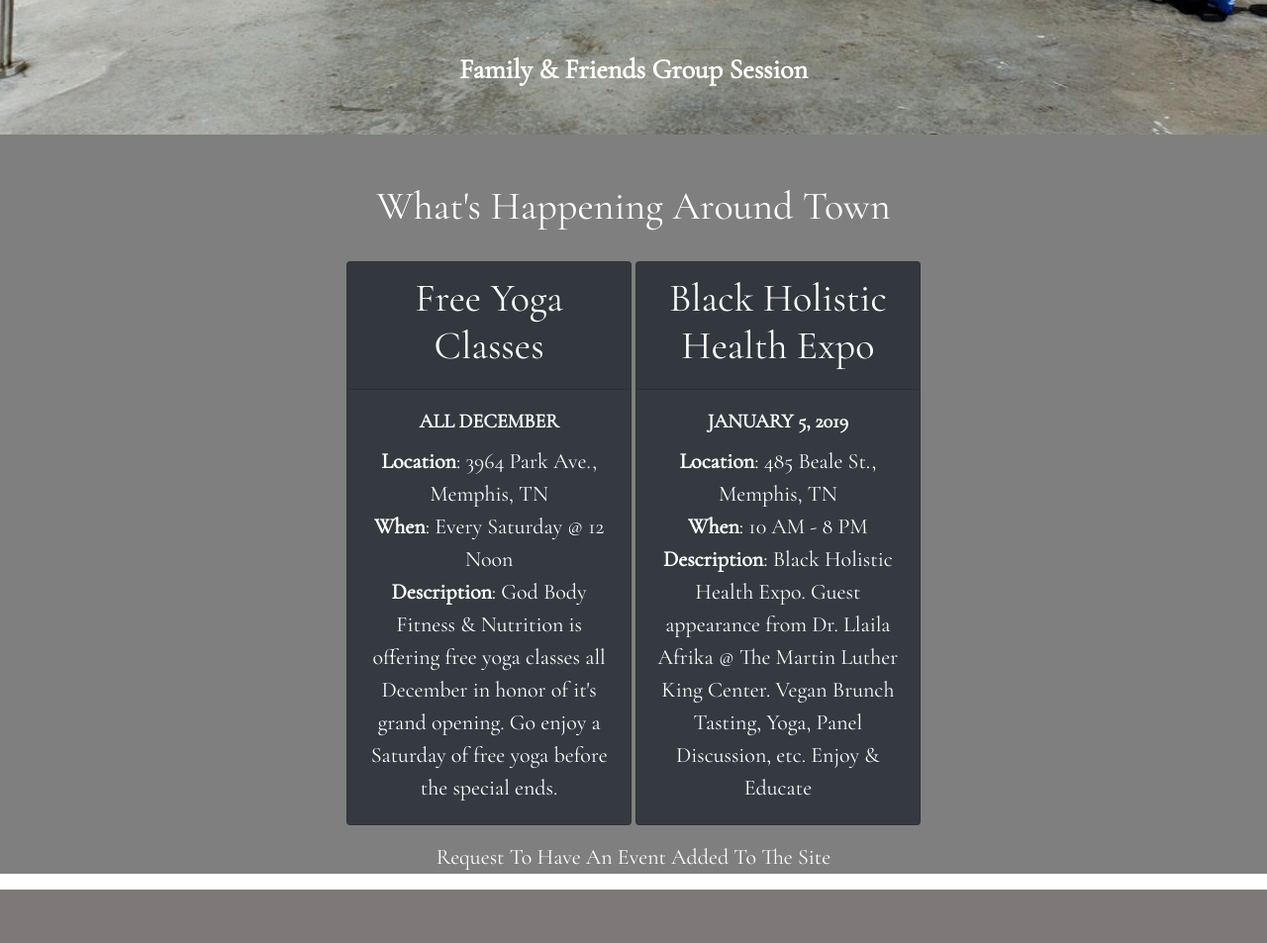
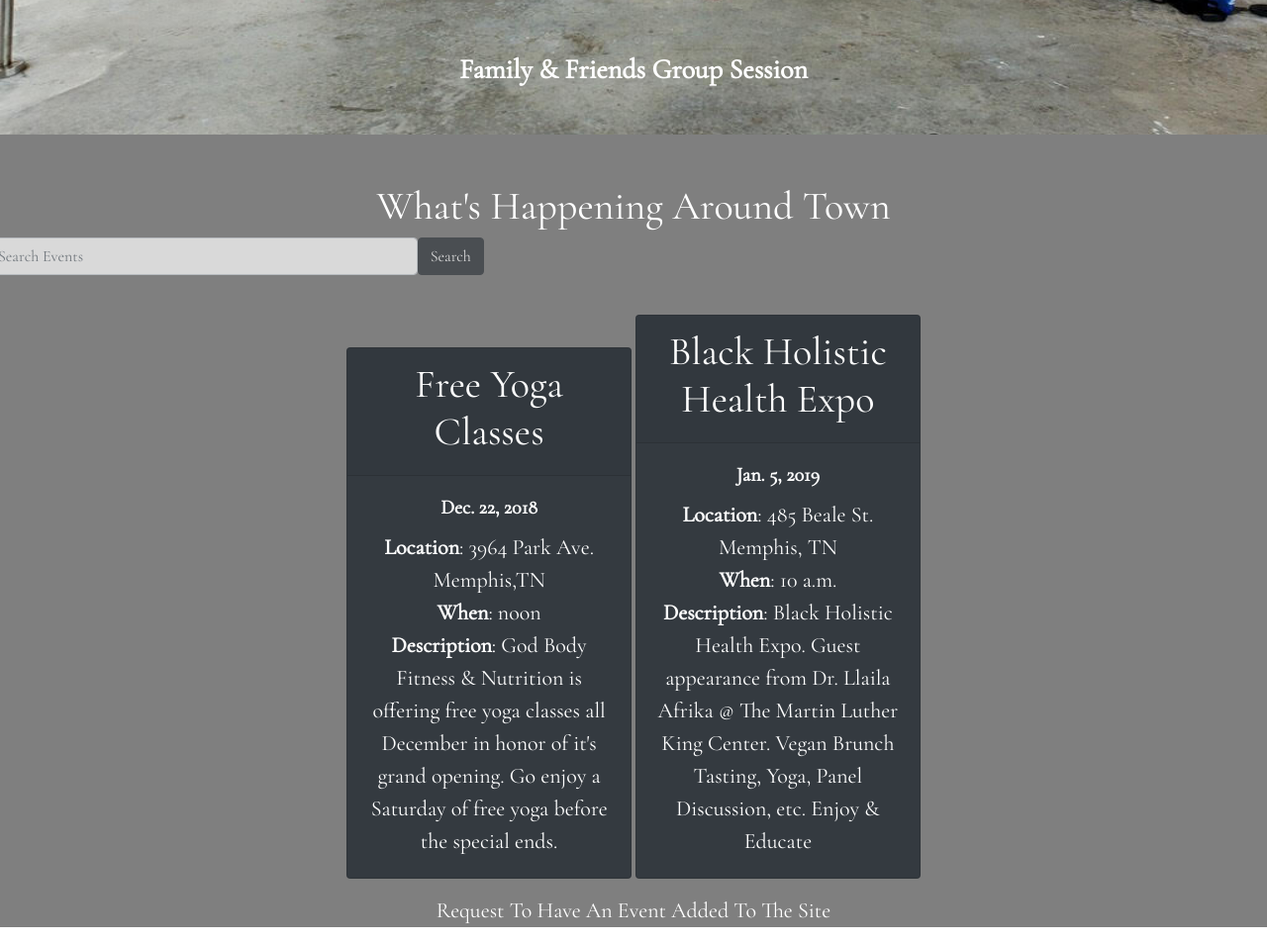
Before and after one commit to cmadisonne/passion-project, a Django app: page /community/ in a window 1280 px wide. Shown: the part 520-1473 px from the top of the page at 99% size. Before the commit the page ends 1419 px from the top, so only its background shows below. Run offline with Django 3.2, Linux system fonts and the light colour scheme; data comes from the database, SQL or seed files in the repository; some libraries are stand-ins or nearby versions.

Commit message:
InProgress

```diff
--- a/Yoga/YogaApp/static/css/YogaApp.css
+++ b/Yoga/YogaApp/static/css/YogaApp.css
@@ -53,14 +53,24 @@ hr{
     height: 600px;
 }
 
+#search{
+    color: white;
+}
+
+.form-control{
+}
+
 #events{
     /*margin-left: 70px;*/
     /*margin-right: 70px;*/
     text-align: center;
-
 }
 
-#godbody, #nuafrikan{
+#eventItems{
+    display: inline-block;
+}
+
+#result{
     display: inline-block;
 }
 
@@ -118,7 +128,3 @@ form{
 #calendar{
     opacity: 0.9;
 }
-
-#events img {
-    width: 300px;
-}
--- a/Yoga/YogaApp/templates/YogaApp/community.html
+++ b/Yoga/YogaApp/templates/YogaApp/community.html
@@ -43,33 +43,41 @@
     <h1>
         What's Happening Around Town
     </h1>
+    <form id="search" method="GET" action="">
+        <div class="row">
+        <input class="form-control col-sm-4" type="text" placeholder="Search Events" name="query">
+        <input class="btn btn-dark" type="submit" value="Search">
+        </div>
+    </form>
     <br>
     <div id="events">
-                <div>
-                    <div id="godbody" class="card text-white bg-dark mb-3" style="max-width: 18rem;">
-                        <div class="card-header"><h1>Free Yoga Classes</h1></div>
+    {% if result %}
+        {% for results in result %}
+            <div id="result" class="card text-white bg-dark mb-3" style="max-width: 18rem;">
+                <div class="card-header"><h1>{{ results.name }}</h1></div>
                 <div class="card-body">
-                            <h5 class="card-title"><strong>ALL DECEMBER</strong></h5>
-                            <p class="card-text"><strong>Location</strong>: 3964 Park Ave., Memphis, TN<br>
-                                <strong>When</strong>: Every Saturday @ 12 Noon <br>
-                                <strong>Description</strong>: God Body Fitness & Nutrition is offering free yoga classes all
-                                December in honor of it's grand opening. Go enjoy a Saturday of free yoga before
-                                the special ends.
+                    <h5 class="card-title"><strong>{{ results.date }}</strong></h5>
+                    <p class="card-text"><strong>Location</strong>: {{ results.location }}<br>
+                        <strong>When</strong>: {{ results.time }} <br>
+                        <strong>Description</strong>: {{ results.description }}
                     </p>
                 </div>
             </div>
-                    <div id="nuafrikan" class="card text-white bg-dark mb-3" style="max-width: 18rem;">
-                        <div class="card-header"><h1>Black Holistic Health Expo</h1></div>
+        {% endfor %}
+        {% elif events %}
+            {% for eachEvent in events %}
+                <div id="eventItems" class="card text-white bg-dark mb-3" style="max-width: 18rem;">
+                    <div class="card-header"><h1>{{ eachEvent.name }}</h1></div>
                     <div class="card-body">
-                            <h5 class="card-title"><strong>JANUARY 5, 2019</strong></h5>
-                            <p class="card-text"><strong>Location</strong>: 485 Beale St., Memphis, TN<br>
-                                <strong>When</strong>: 10 AM - 8 PM <br>
-                                <strong>Description</strong>: Black Holistic Health Expo. Guest appearance from Dr. Llaila Afrika
-                                @ The Martin Luther King Center. Vegan Brunch Tasting, Yoga, Panel Discussion, etc. Enjoy & Educate
+                        <h5 class="card-title"><strong>{{ eachEvent.date }}</strong></h5>
+                        <p class="card-text"><strong>Location</strong>: {{ eachEvent.location }}<br>
+                            <strong>When</strong>: {{ eachEvent.time }} <br>
+                            <strong>Description</strong>: {{ eachEvent.description }}
                         </p>
                     </div>
                 </div>
-                </div>
+            {% endfor %}
+        {% endif %}
     </div>
 
     <a href="{% url 'request' %}"><p style="color: white">Request To Have An Event Added To The Site</p></a>
--- a/Yoga/YogaApp/views.py
+++ b/Yoga/YogaApp/views.py
@@ -1,6 +1,7 @@
 from django.shortcuts import render,redirect, get_object_or_404
 from .forms import RequestForm, ContactForm, EventForm
 from .models import Events
+from django.db.models import Q
 
 # Create your views here.
 def base (request):
@@ -13,8 +14,13 @@ def schedule (request):
     return render(request, 'YogaApp/schedule.html')
 
 def community (request):
-    events = EventForm()
-    return render(request, 'YogaApp/community.html', {'events': events})
+    q = request.GET.get('query', None)
+    if q:
+        result = Events.objects.filter(Q(description__icontains=q) | Q(name__icontains=q))
+    else:
+        result = Events.objects.none()
+    events = Events.objects.all()
+    return render(request, 'YogaApp/community.html', {'events': events, 'q':q, 'result':result})
 
 def contact (request):
     if request.method == 'POST':
```
Lines whose indentation alone changed are shown as unchanged.
